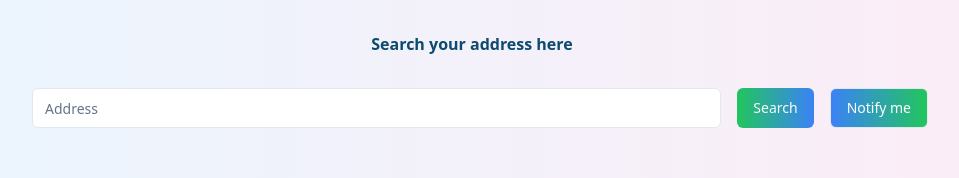
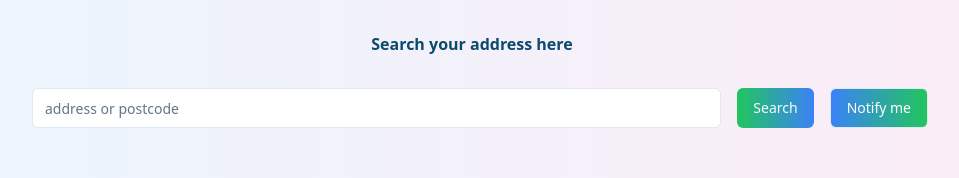
Before and after one commit to Stephman1/fraudulent-business-address, a React (Vite) app in the folder frontend/: page / in a window 1280 px wide. Shown: the top 178 px of the page, without its empty margins (168-1127 px from the left). Built offline with nearby package versions, Linux system fonts and the light colour scheme.

Commit message:
adding toast component to app

```diff
--- a/frontend/package.json
+++ b/frontend/package.json
@@ -21,6 +21,7 @@
     "react": "^18.2.0",
     "react-dom": "^18.2.0",
     "react-hook-form": "^7.51.5",
+    "sonner": "^1.5.0",
     "tailwind-merge": "^2.3.0",
     "tailwindcss-animate": "^1.0.7",
     "zod": "^3.23.8"
--- a/frontend/src/App.tsx
+++ b/frontend/src/App.tsx
@@ -1,3 +1,4 @@
+import { Toaster } from "sonner";
 import "./App.css";
 import AddressSearchBox from "./components/AddressSearchBox";
 
@@ -9,6 +10,7 @@ function App() {
           Search your address here
         </h1>
         <AddressSearchBox />
+        <Toaster richColors position='bottom-center'/>
       </div>
     </div>
   );
--- a/frontend/src/components/AddressSearchBox.tsx
+++ b/frontend/src/components/AddressSearchBox.tsx
@@ -29,7 +29,7 @@ const AddressSearchBox = () => {
     try {
       const encodedQuery = encodeURIComponent(query);
 
-      const requestUrl = `http://127.0.0.1:8000/api/company-data/?query=${encodedQuery}`;
+      const requestUrl = `http://127.0.0.1:8000/api/search-address/?query=${encodedQuery}`;
       const response = await axios.get(requestUrl, {
         headers: {
           Accept: "application/json",
@@ -91,7 +91,7 @@ const AddressSearchBox = () => {
       <div className="flex flex-row justify-center items-center gap-4 m-2 w-full">
         <Input
           type="text"
-          placeholder="Address"
+          placeholder="address or postcode"
           className="h-10 flex-grow input input-bordered border-rounded"
           value={query}
           onChange={handleChange}
```
Also changed, not shown: 1 other file (tests, documents, lock files or other folders).
